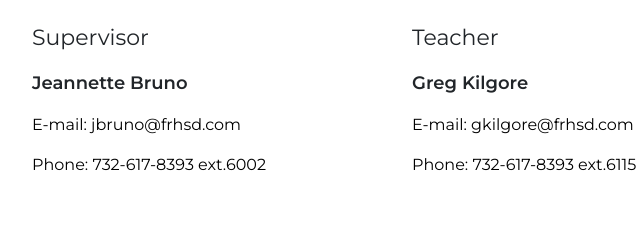
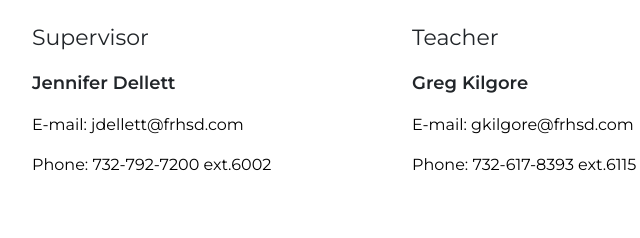
Before and after one commit to Ms-McDonald/frhsdwebdesign, a plain HTML site: page español/contact.html in a window 1280 px wide. Shown: the part 893-1131 px from the top of the page, 50-690 px from the left. Drawn offline with nearby package versions, Linux system fonts and the light colour scheme.

Commit message:
Update Marlboro supervisor

```diff
--- a/español/contact.html
+++ b/español/contact.html
@@ -122,9 +122,9 @@
     <div class="row contacts">
       <div class="col-10 col-lg-4">
         <p class="title">Supervisor</p>
-        <p>Jeannette Bruno</p>
-        <p><a href="mailto:jbruno@frhsd.com">E-mail: jbruno@frhsd.com</a></p>
-        <p><a href="tel:732-617-8393,6002">Phone: 732-617-8393 ext.6002</a></p>
+        <p>Jennifer Dellett</p>
+        <p><a href="mailto:jdellett@frhsd.com">E-mail: jdellett@frhsd.com</a></p>
+        <p><a href="tel:732-792-7200,6002">Phone: 732-792-7200 ext.6002</a></p>
       </div>
 
       <div class="col-10 mt-5 mt-lg-0 col-lg-4">
```
Also changed, not shown: contact.html (+3 -3 lines).
